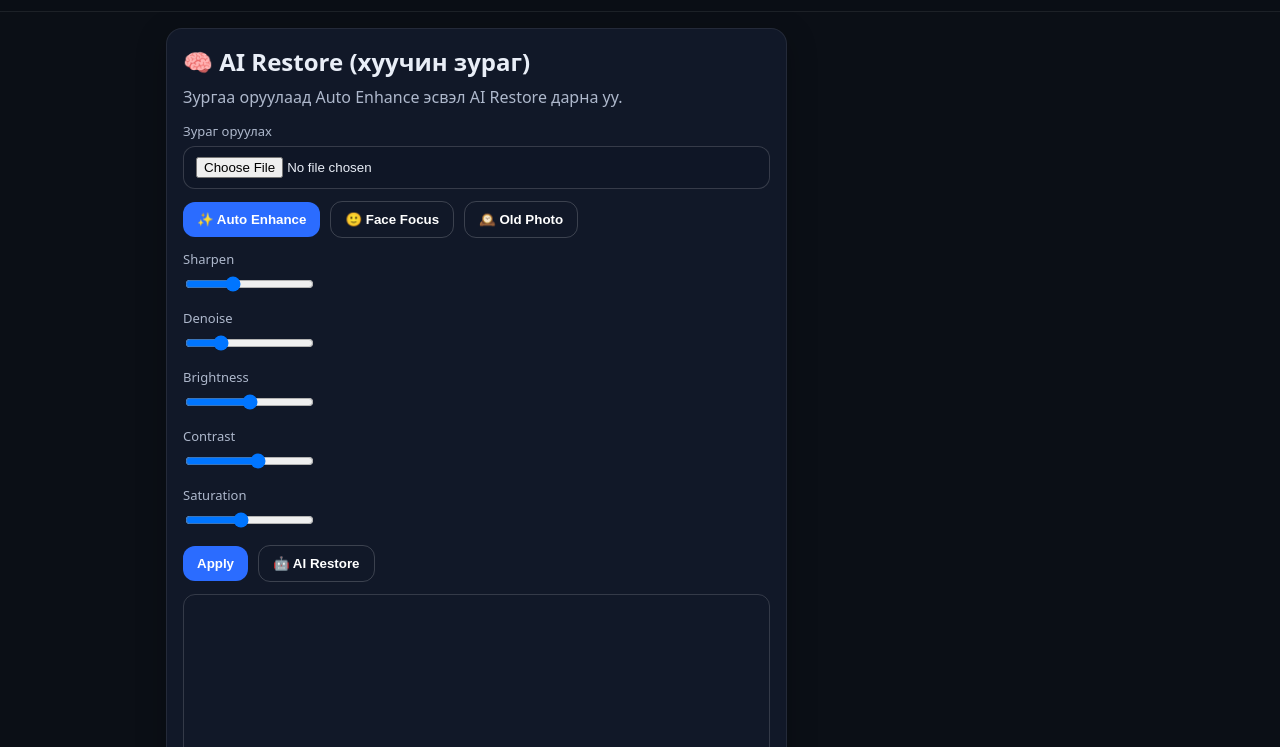
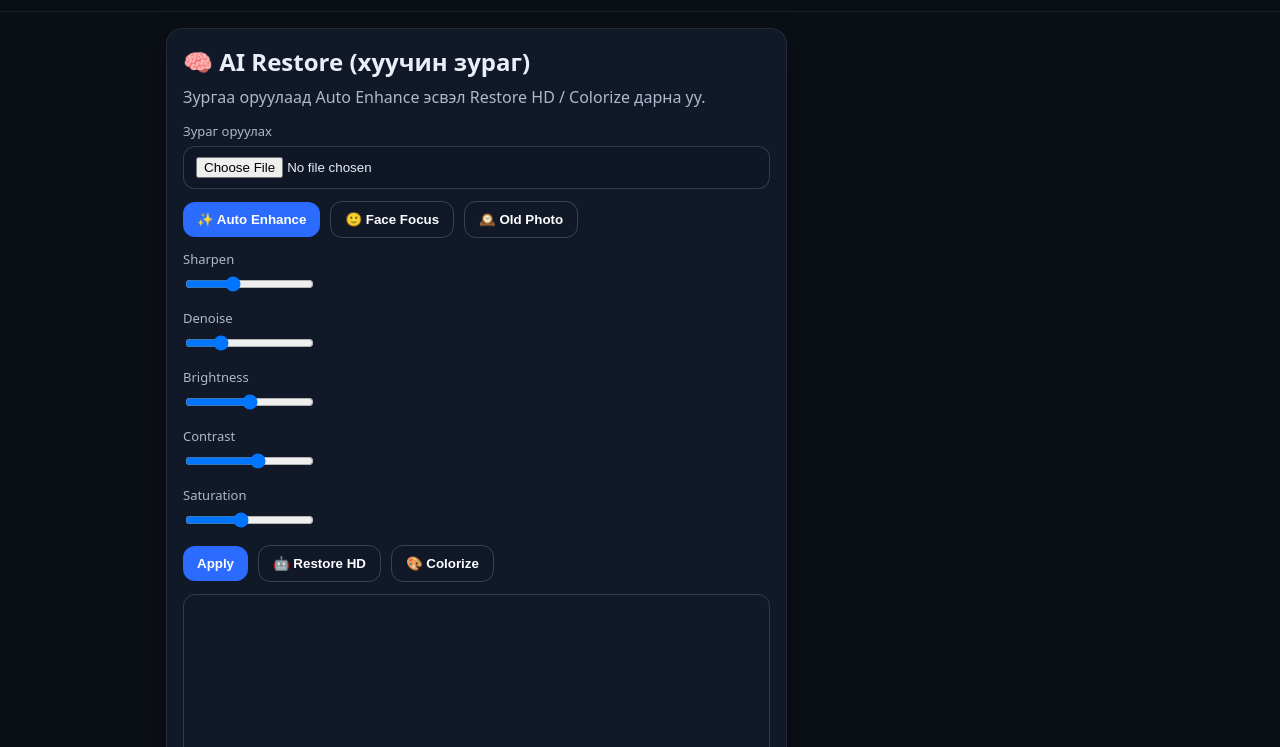
Before and after one commit to awesomemng688/photoechanter.github.io, a website: page restore.html in a window 1280 px wide. Shown: the part 53-800 px from the top of the page. Drawn offline with Linux system fonts and the light colour scheme.

Commit message:
Update restore.html

```diff
--- a/restore.html
+++ b/restore.html
@@ -19,7 +19,7 @@
 <main class="wrap">
   <section class="card">
     <h1>🧠 AI Restore (хуучин зураг)</h1>
-    <p class="muted">Зургаа оруулаад Auto Enhance эсвэл AI Restore дарна уу.</p>
+    <p class="muted">Зургаа оруулаад Auto Enhance эсвэл Restore HD / Colorize дарна уу.</p>
 
     <!-- IMAGE INPUT -->
     <label class="lbl">Зураг оруулах</label>
@@ -59,7 +59,11 @@
     <!-- ACTIONS -->
     <div class="actions">
       <button type="button" id="applyBtn" class="btn">Apply</button>
-      <button type="button" class="btn ghost" id="aiRestoreBtn">🤖 AI Restore</button>
+
+      <!-- 2 тусдаа AI товч -->
+      <button type="button" class="btn ghost" id="aiRestoreBtn">🤖 Restore HD</button>
+      <button type="button" class="btn ghost" id="colorizeBtn">🎨 Colorize</button>
+
       <a id="downloadR" class="btn ghost" download="restored.png" style="display:none;">Download</a>
     </div>
 
```
